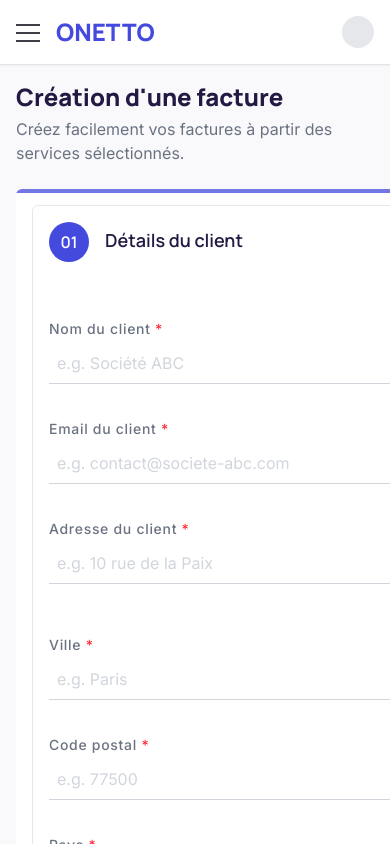
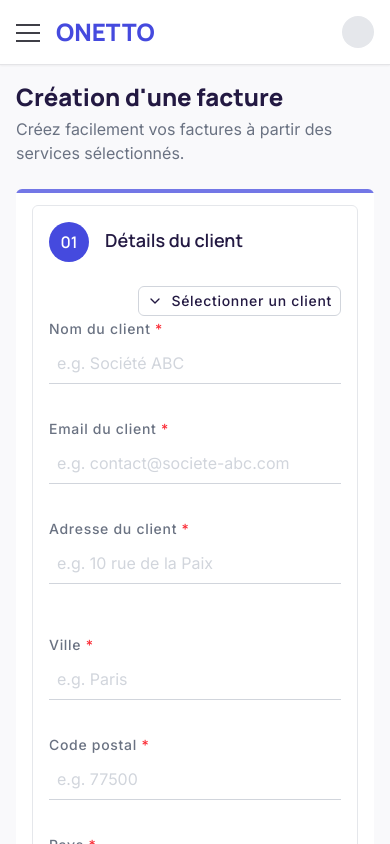
Before and after one commit to arizona-08/onetto, a Next.js app in the folder onetto-app/: page /invoices/create in a window 390 px wide. Built offline with nearby package versions, Linux system fonts and the light colour scheme.

Commit message:
style(InvoiceCreator): responsive design

```diff
--- a/onetto-app/app/(app)/invoices/create/page.tsx
+++ b/onetto-app/app/(app)/invoices/create/page.tsx
@@ -7,7 +7,7 @@
       <h1 className="text-2xl font-title font-black mb-1">Création d'une facture</h1>
       <p className="text-gray-500 mb-6">Créez facilement vos factures à partir des services sélectionnés.</p>
 
-      <div className="relative bg-white p-4 rounded-md w-fit mx-auto overflow-hidden">
+      <div className="relative bg-white p-4 rounded-md w-full max-w-6xl mx-auto overflow-hidden">
         <div className="absolute top-0 left-0 w-full h-1 bg-primary opacity-75"></div>
 
         <InvoiceCreator />
--- a/onetto-app/app/components/organisms/InvoiceCreation/InvoicePreview.tsx
+++ b/onetto-app/app/components/organisms/InvoiceCreation/InvoicePreview.tsx
@@ -6,7 +6,7 @@
 }
 function InvoicePreview({ client }: InvoicePreviewProps) {
   return (
-    <div className="w-full max-w-175 mt-10 lg:mt-0 rounded-2xl border border-gray-200 bg-linear-to-br from-white via-white to-gray-50/70 p-6 shadow-[0_10px_30px_-20px_rgba(15,23,42,0.35)]">
+    <div className="w-full max-w-full mt-10 lg:mt-0 rounded-2xl border border-gray-200 bg-linear-to-br from-white via-white to-gray-50/70 p-6 shadow-[0_10px_30px_-20px_rgba(15,23,42,0.35)]">
       <div className="flex items-center gap-2 w-fit text-sm bg-primary/10 text-primary px-3 py-1 rounded-full mb-4">
         <div className="w-2 h-2 rounded-full bg-primary animate-pulse"></div>
         <span>Aperçu de la facture</span>
@@ -65,7 +65,7 @@
 
       {/* Détails de la facture */}
       <div className="mt-6 w-full overflow-x-auto rounded-xl border border-gray-200 bg-white">
-        <table className="min-w-185 w-full text-left border-collapse">
+        <table className="w-full min-w-0 text-left border-collapse">
           <thead className="border-b border-gray-200 bg-gray-50/70 text-xs uppercase tracking-[0.18em] text-gray-500">
             <tr>
               <th className="px-4 py-3 font-semibold">Description</th>
@@ -99,7 +99,7 @@
 
       {/* Total de la facture */}
       <div className="mt-6 flex flex-col items-end gap-4">
-        <div className="w-full max-w-90 rounded-xl border border-gray-200 bg-white p-4 shadow-sm">
+        <div className="w-full sm:max-w-90 rounded-xl border border-gray-200 bg-white p-4 shadow-sm">
           <div className="flex justify-between text-sm text-gray-600">
             <span>Total HT</span>
             <p className="font-semibold text-primary">6005€</p>
```
